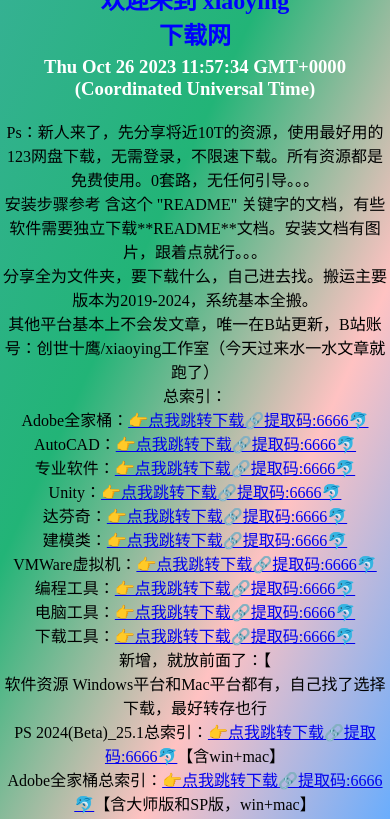
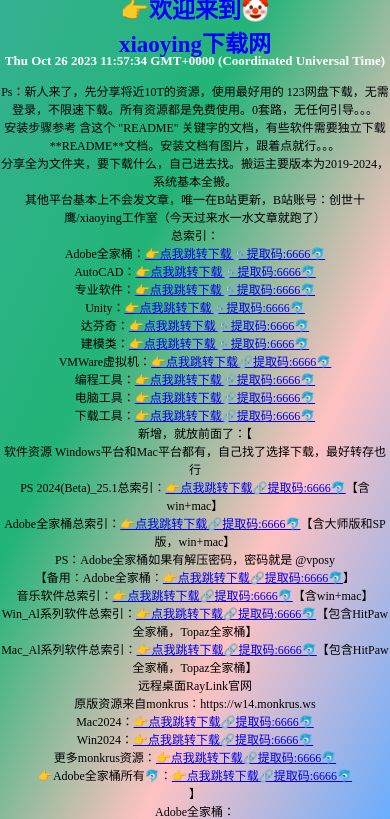
Before and after one commit to xiaoyingOS/xiaoyingOS.github.io, a plain HTML site: page index.html in a window 390 px wide. Shown: the top 819 px of the page. Drawn offline with nearby package versions, Linux system fonts and the light colour scheme; no server answers.

Commit message:
Update index.html

```diff
--- a/index.html
+++ b/index.html
@@ -21,15 +21,19 @@
             color: blue; /* 使用深色文本以确保可读性 */
             text-align: center;
             position: absolute; /* 使用绝对定位 */
-            top: 0;
+            top: 10px;
             left: 50%; /* 水平居中 */
             transform: translate(-50%, -50%); /* 通过transform将元素居中 */
         }
 
         @media (max-width: 768px) {
             h1 {
-                font-size: 24px;
+                font-size: 23px;
             }
+            div{
+            text-align: center;
+            font-size: 12px;
+        }
         }
         div{
             text-align: center;
@@ -37,15 +41,17 @@
         h2{
             color: #eaff00;
             text-align: center;
+            font-size: 20px;
         }
         h3{
             color: #ffffff;
             text-align: center;
+            font-size: 13px;
         }
     </style>
 </head>
 <body>
-    <h1>欢迎来到 xiaoying下载网</h1>
+    <h1>👉欢迎来到🤡 xiaoying下载网</h1>
     <br>
     <br>
     <h2 id="IPadress"></h2>
```
